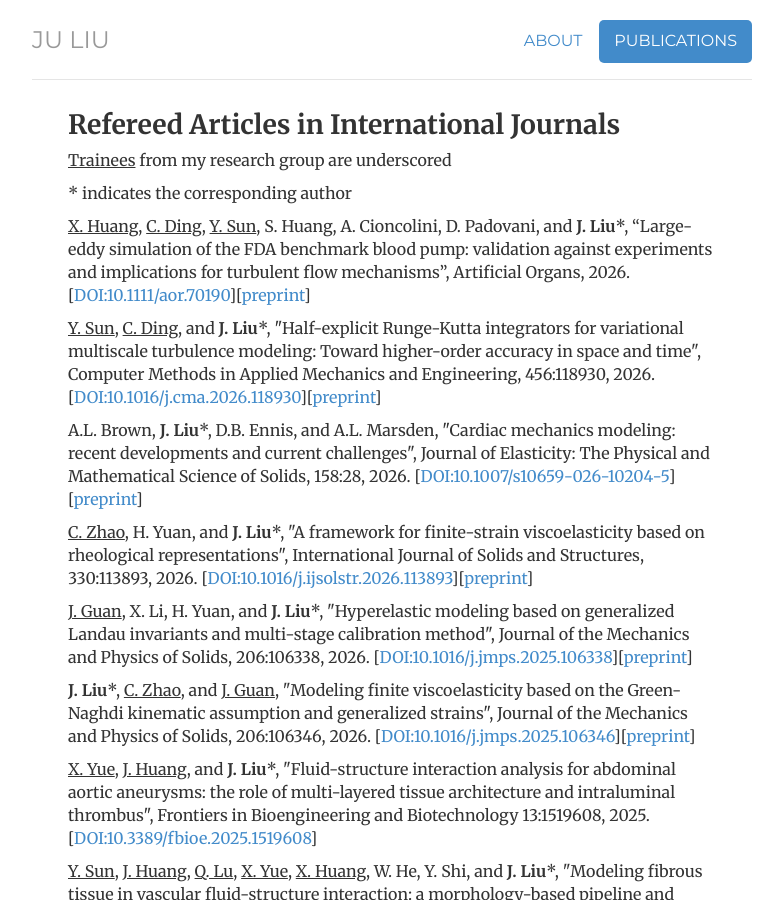
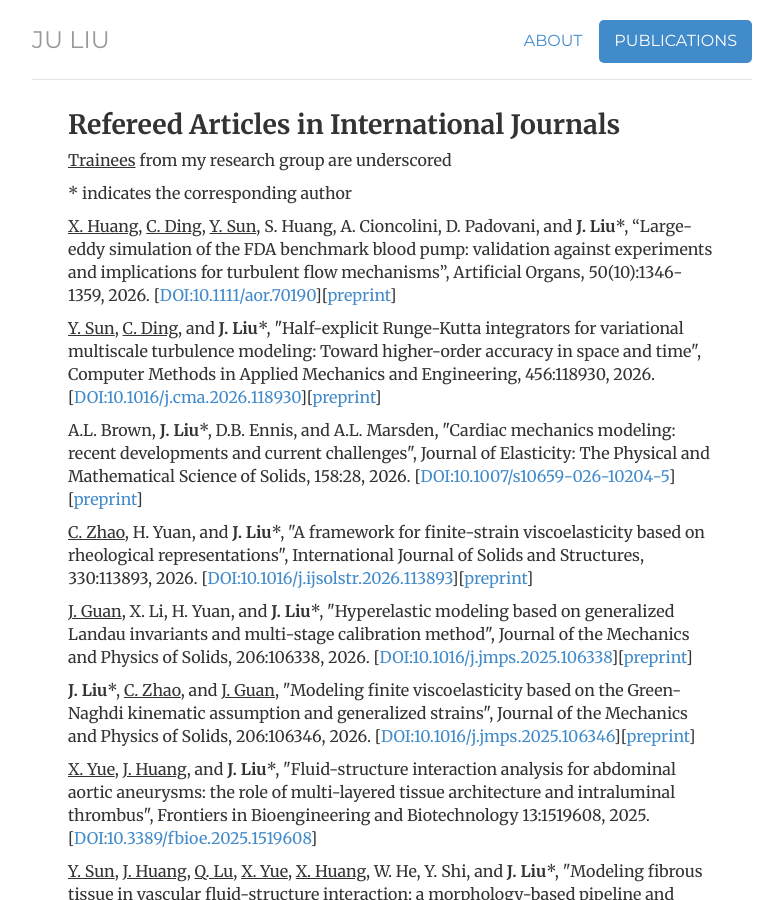
Before and after one commit to ju-liu/ju-liu.github.io, a Jekyll site: the page built from publications/index.html, in a window 1280 px wide and 900 px high. Shown: the whole window, without its empty margins (248-1031 px from the left). Built offline with Jekyll 4.4.1, drawn with Linux system fonts in a browser that asks for light colours; nearby versions of some CDN libraries; library files that are not in the unit come from our copies; comment, search, counter and statistics services are not loaded.

Commit message:
Update publication details in index.html

```diff
--- a/publications/index.html
+++ b/publications/index.html
@@ -14,7 +14,7 @@ description: List of Publications of Dr. Ju Liu
   <p>* indicates the corresponding author</p>
 
   <article>
-  <p><u>X. Huang</u>, <u>C. Ding</u>, <u>Y. Sun</u>, S. Huang, A. Cioncolini, D. Padovani, and <strong>J. Liu</strong>*, “Large-eddy simulation of the FDA benchmark blood pump: validation against experiments and implications for turbulent flow mechanisms”, Artificial Organs, 2026. [<a href="https://doi.org/10.1111/aor.70190">DOI:10.1111/aor.70190</a>][<a href="https://arxiv.org/abs/2604.15869">preprint</a>]</p>
+  <p><u>X. Huang</u>, <u>C. Ding</u>, <u>Y. Sun</u>, S. Huang, A. Cioncolini, D. Padovani, and <strong>J. Liu</strong>*, “Large-eddy simulation of the FDA benchmark blood pump: validation against experiments and implications for turbulent flow mechanisms”, Artificial Organs, 50(10):1346-1359, 2026. [<a href="https://doi.org/10.1111/aor.70190">DOI:10.1111/aor.70190</a>][<a href="https://arxiv.org/abs/2604.15869">preprint</a>]</p>
   </article>
 
   <article>
```
